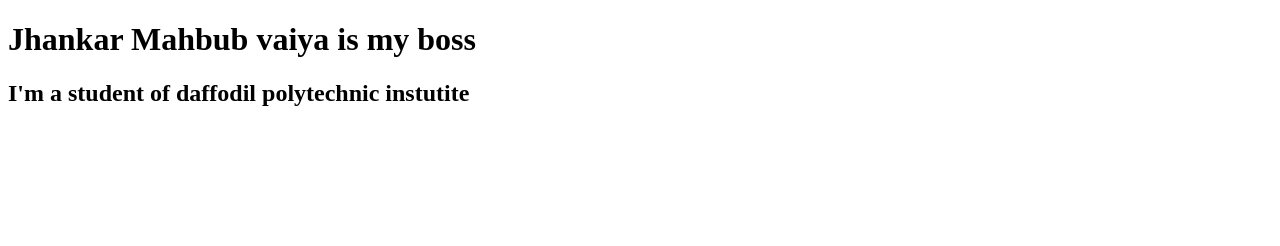
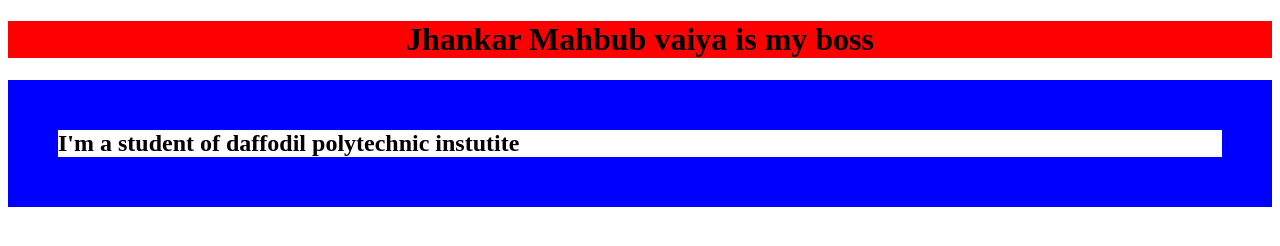
Before and after one commit to mdmehedihasan40031/my-second-repo, a plain HTML site: page index.html in a window 1280 px wide. Drawn offline with Linux system fonts and the light colour scheme.

Commit message:
style add

```diff
--- a/index.html
+++ b/index.html
@@ -5,6 +5,7 @@
     <meta http-equiv="X-UA-Compatible" content="IE=edge">
     <meta name="viewport" content="width=device-width, initial-scale=1.0">
     <title> My Second Git Repo</title>
+    <link rel="stylesheet" href="style.css">
 </head>
 <body>
     <h1>Jhankar Mahbub vaiya is my boss</h1>
--- /dev/null
+++ b/style.css
@@ -0,0 +1,7 @@
+h1{
+    background-color: red;
+    text-align: center;
+}
+h2{
+    border: 50px solid blue;
+}
```
